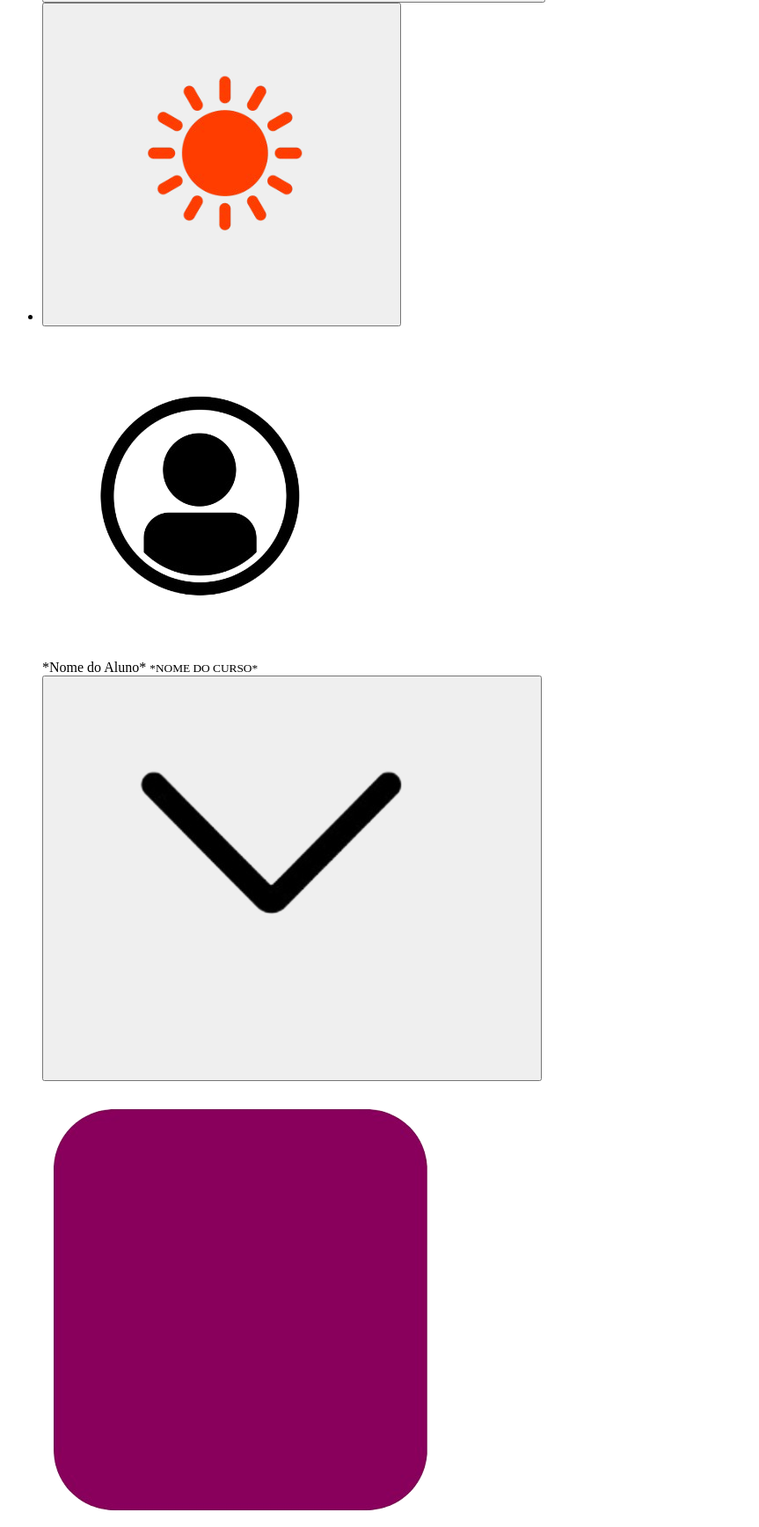
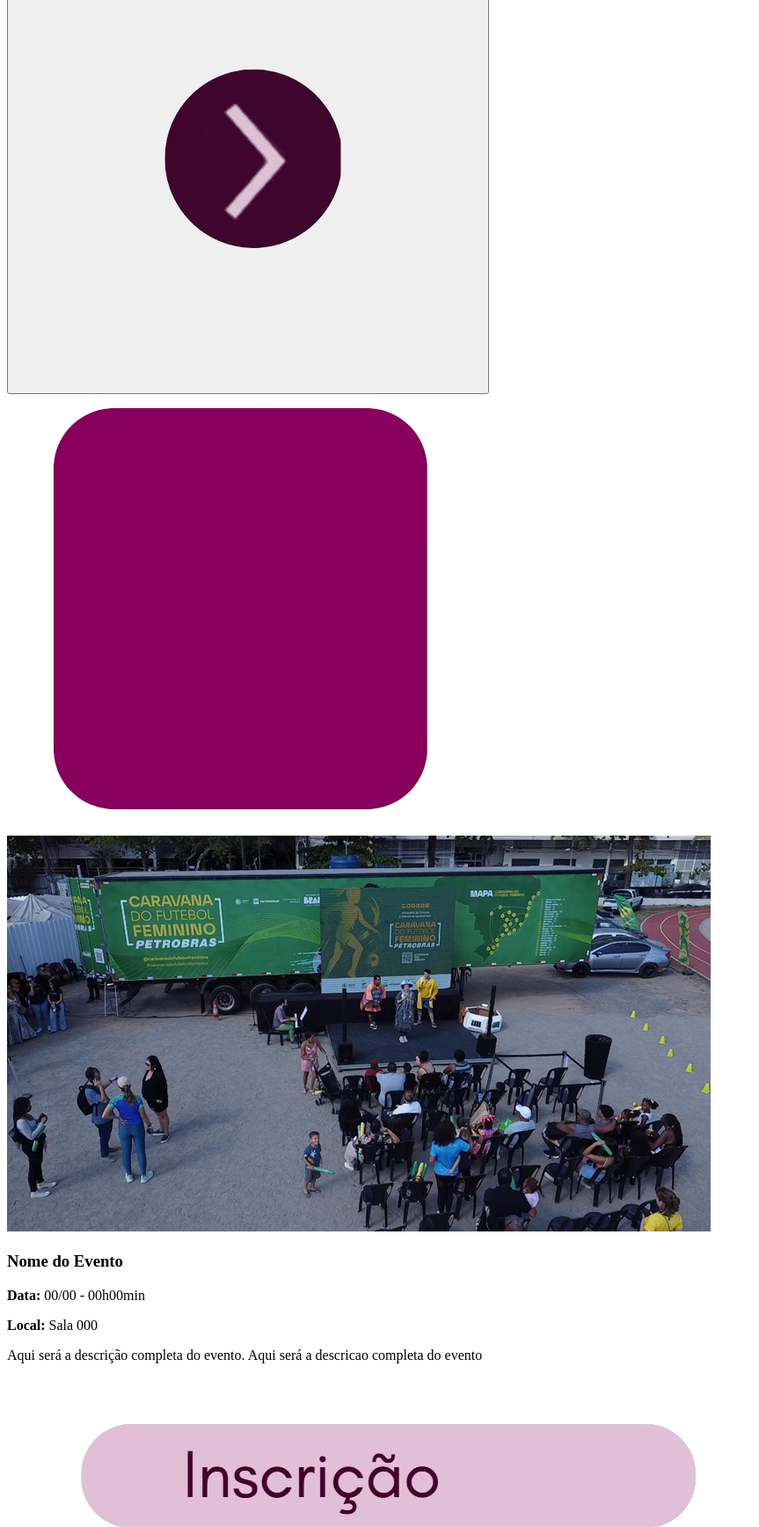
Before and after one commit to wydencoins-byte/LTD, a plain HTML site: page EVENTOS.WC/index.html/eventos_index.html in a window 1280 px wide. Shown: the part 1064-2800 px from the top of the page at 88% size, without its empty margins (0-863 px from the left). Drawn offline with Linux system fonts and the light colour scheme.

Commit message:
Update eventos_index.html
2 alteração

```diff
--- a/EVENTOS.WC/index.html/eventos_index.html
+++ b/EVENTOS.WC/index.html/eventos_index.html
@@ -6,46 +6,6 @@
     <title>eventos</title>
 </head>
 <body>
-
-<!--BARRA DE MENU HORIZONTAL!!!!!-->
-<nav>
-
-    <img src="logo_wc.png" alt="Logo Wyden Coins">
-    <ul id="menu-horizontal">
-        <li><a href="#moedas">Minhas Moedas</a></li>
-        <!--AQUI É A SEÇÃO EVENTOS ATIVADA (LIN.17)-->
-        <li class="ativo"><a href="#eventos">Eventos</a></li>
-
-        <li><a href="#desafios">Desafios</a></li>
-        <li><a href="#loja">Lojinha</a></li>
-        <li>
-            <button id="botao-notificacao">
-              <img src="notificação.png" alt="Botão notificação">
-            </button>
-         </li>
-        <li>
-            <button id="alterar-tema">
-                <img src="sol.png" alt="alterar-tema">
-            </button>
-            <div class="perfil-usuario">
-
-                <div class="perfil-icone">
-                    <img src="icon_perfil.png" alt="Foto de perfil do usuário">
-                </div>
-
-                <div class="perfil-texto">
-                    <span class="perfil-nome">*Nome do Aluno*</span>
-                    <small class="perfil-curso">*NOME DO CURSO*</small>
-                </div>
-
-            </div>
-            <button id="mais-info-perfil">
-                <img src="mais.png"
-            </button>
-        </li>
-
-    </ul>
-</nav>
 
 <!--AQUI COLOCAREI O CÓDIGO DA SEÇÃO EVENTOS!!!-->
 
@@ -85,7 +45,42 @@
             </div>
 
         </div>
+    </article>
+    <article class="evento-card">
 
+        <div class="card-bloco-fundo">
+            <img src="bloco_fundo.png" alt="bloco_fundo" class="imagem_fundo_card">
+        </div>
+
+        <div class="card-media">
+            <img src="imagem_2.jpeg" alt="Imagem do evento" class="Imagem-do-evento-banner">
+        </div>
+
+        <div class="card-conteudo">
+
+            <h3>Nome do Evento</h3>
+
+            <p><strong>Data: </strong>00/00 - 00h00min</p>
+            <p><strong>Local:</strong> Sala 000</p>
+            <p class="descricao"> Aqui será a descrição completa do evento. Aqui será a descricao completa do evento</p>
+        </div>
+
+             <div class="card-inscricao">
+
+                <form action="/inscrever-evento" method="post" class="form-inscricao-imagem">
+
+                    <img src="caixa_inscicao.png" alt="Caixa escrito Inscrição" class="imagem-fundo-inscricao">
+
+                    <input type="hidden" name="evento_id" value="101">
+
+                    <button type="submit" class="botao-inscricao-imagem">
+                        <img src="botton_inscricao.png"
+                             alt="Botão para a inscrição">
+                    </button>
+                </form>
+            </div>
+
+        </div>
     </article>
 
 </section>
```
